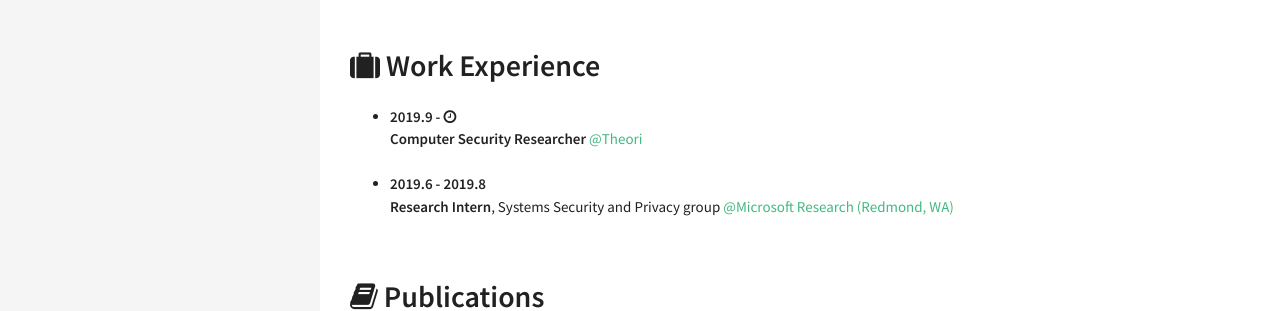
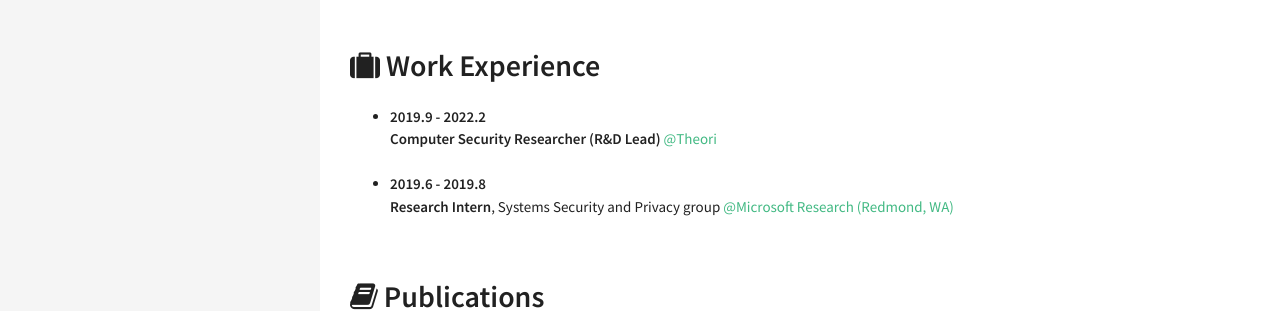
Before and after one commit to DaramG/daramg.github.io, a Jekyll site: the page built from index.html, in a window 1280 px wide. Shown: the part 510-821 px from the top of the page. Built offline with Jekyll 4.4.1, drawn with Linux system fonts in a browser that asks for light colours.

Commit message:
Update work.yml

```diff
--- a/_data/index/work.yml
+++ b/_data/index/work.yml
@@ -1,7 +1,7 @@
 - name: Theori
   link: https://theori.io
-  date: 2019.9 - <i class="fa fa-clock-o" aria-hidden="true" title="Until Now"></i>
-  descr: <strong>Computer Security Researcher</strong>
+  date: 2019.9 - 2022.2
+  descr: <strong>Computer Security Researcher (R&D Lead)</strong>
 - name: Microsoft Research (Redmond, WA)
   link: https://www.microsoft.com/en-us/research/
   date: 2019.6 - 2019.8
```
